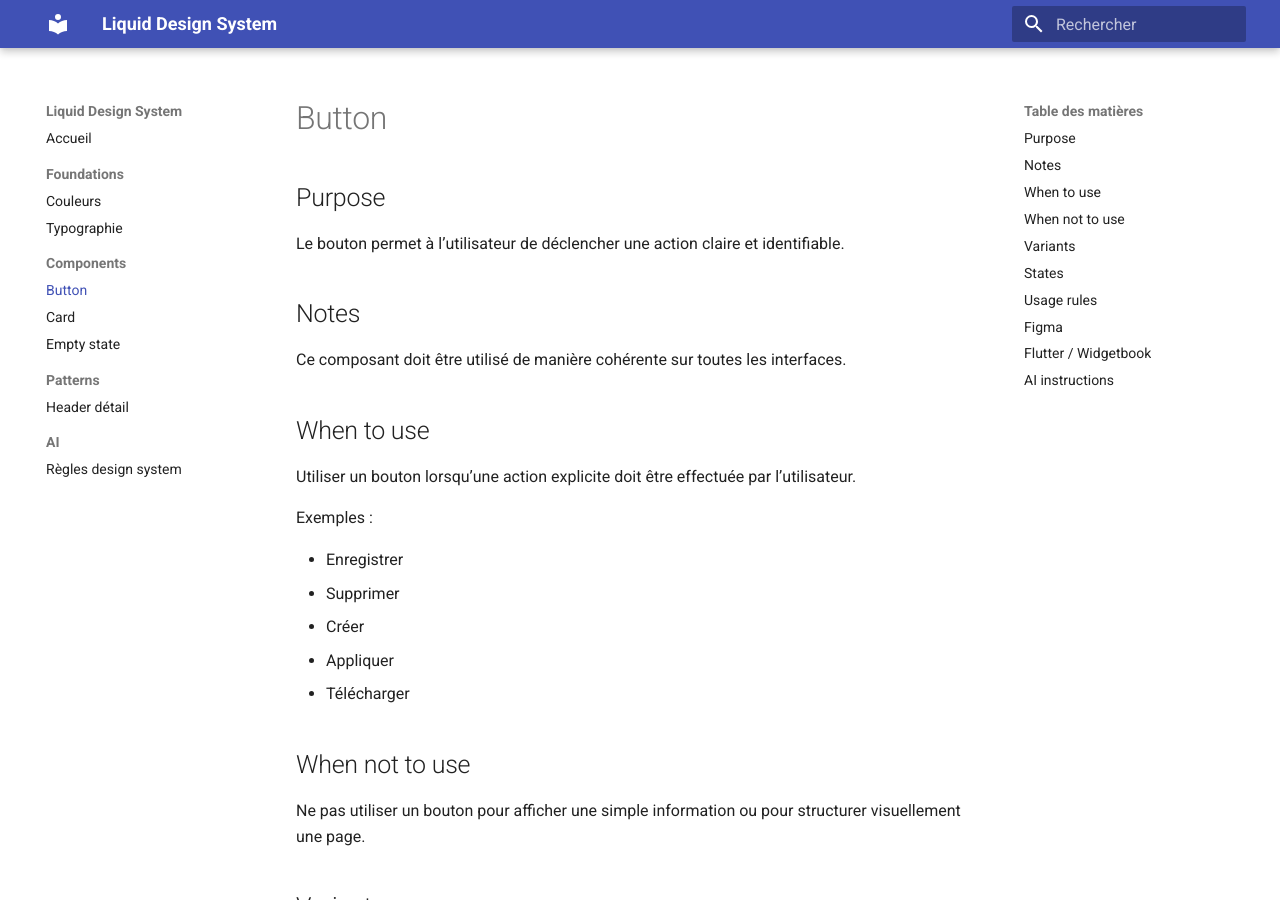
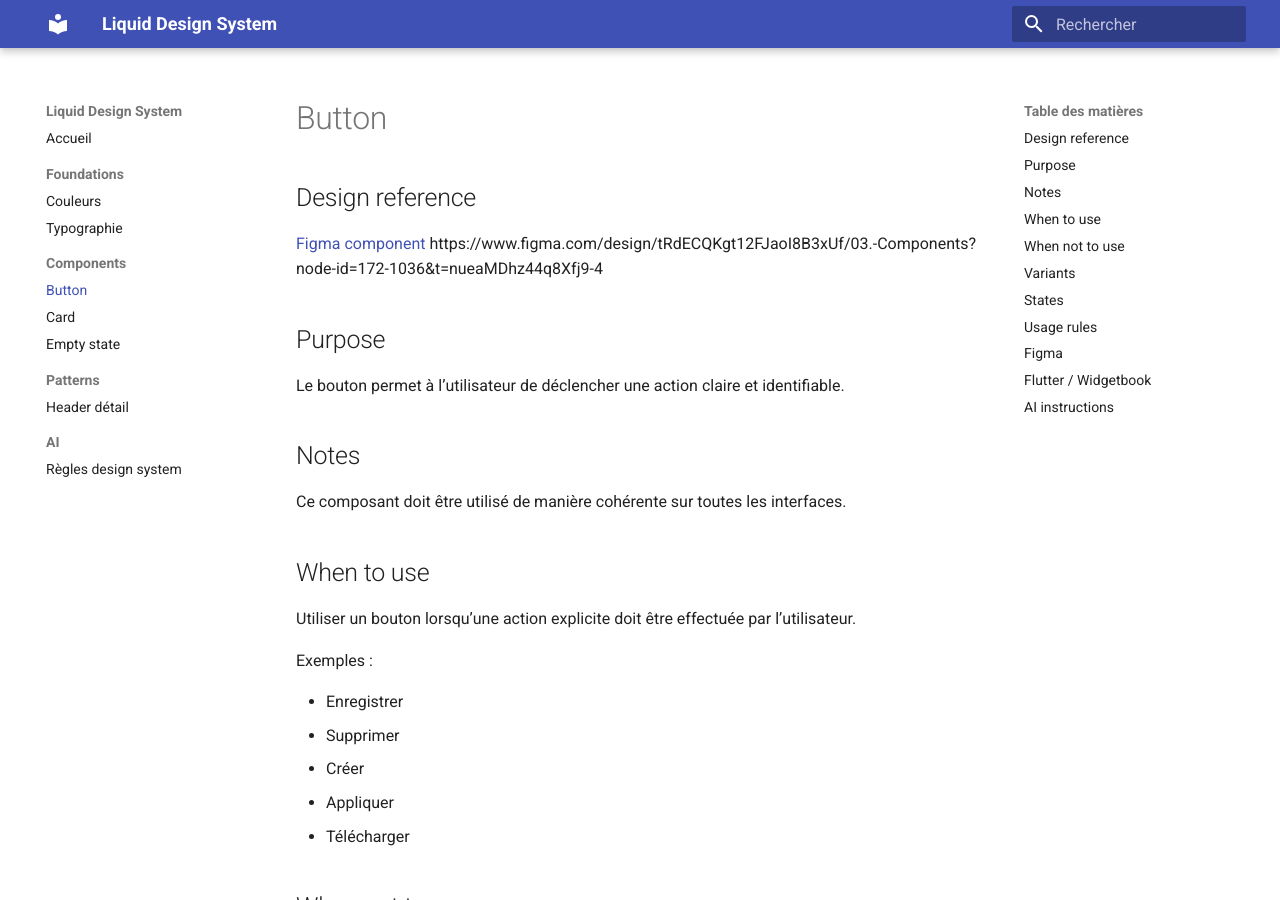
Before and after one commit to oel74/design-system-docs, an MkDocs documentation site: the page built from docs/components/button.md, in a window 1280 px wide and 900 px high. Built offline with MkDocs 1.6.1 and Material for MkDocs 9.7.7, drawn with Linux system fonts in a browser that asks for light colours.

Commit message:
Update button.md

```diff
--- a/docs/components/button.md
+++ b/docs/components/button.md
@@ -1,4 +1,9 @@
 # Button
+
+## Design reference
+
+[Figma component](https://www.figma.com/design/tRdECQKgt12FJaoI8B3xUf/03.-Components?node-id=172-1036&t=nueaMDhz44q8Xfj9-4)
+https://www.figma.com/design/tRdECQKgt12FJaoI8B3xUf/03.-Components?node-id=172-1036&t=nueaMDhz44q8Xfj9-4
 
 ## Purpose
 
```
